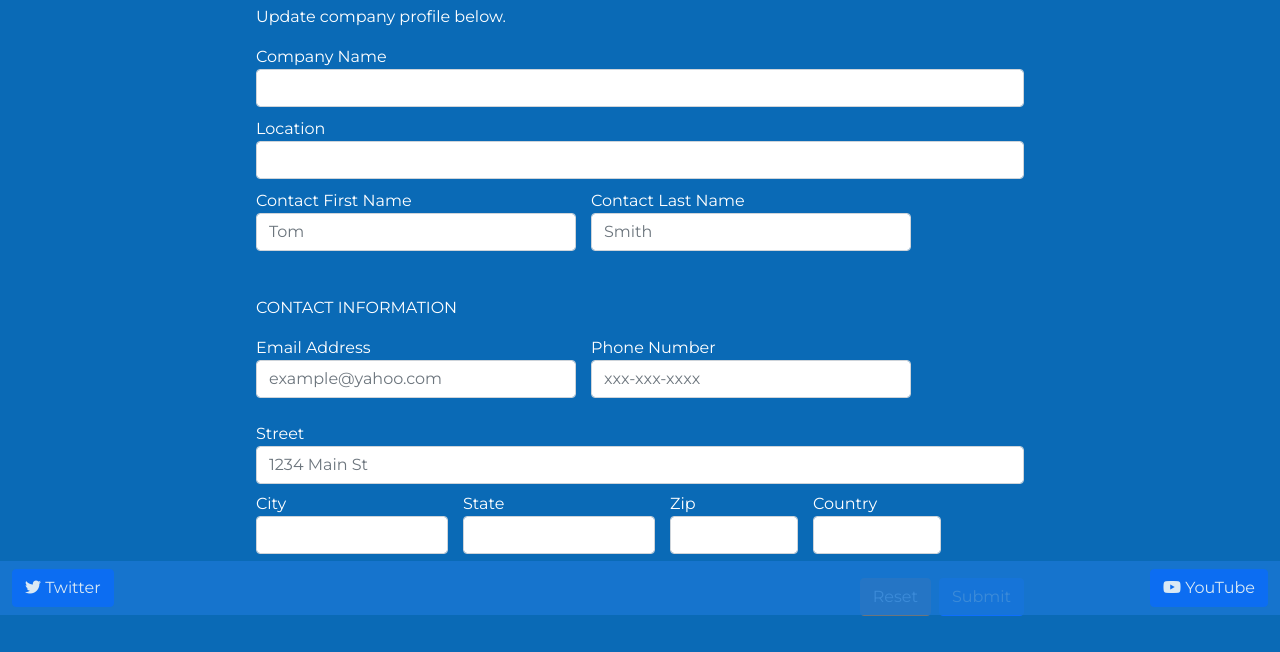
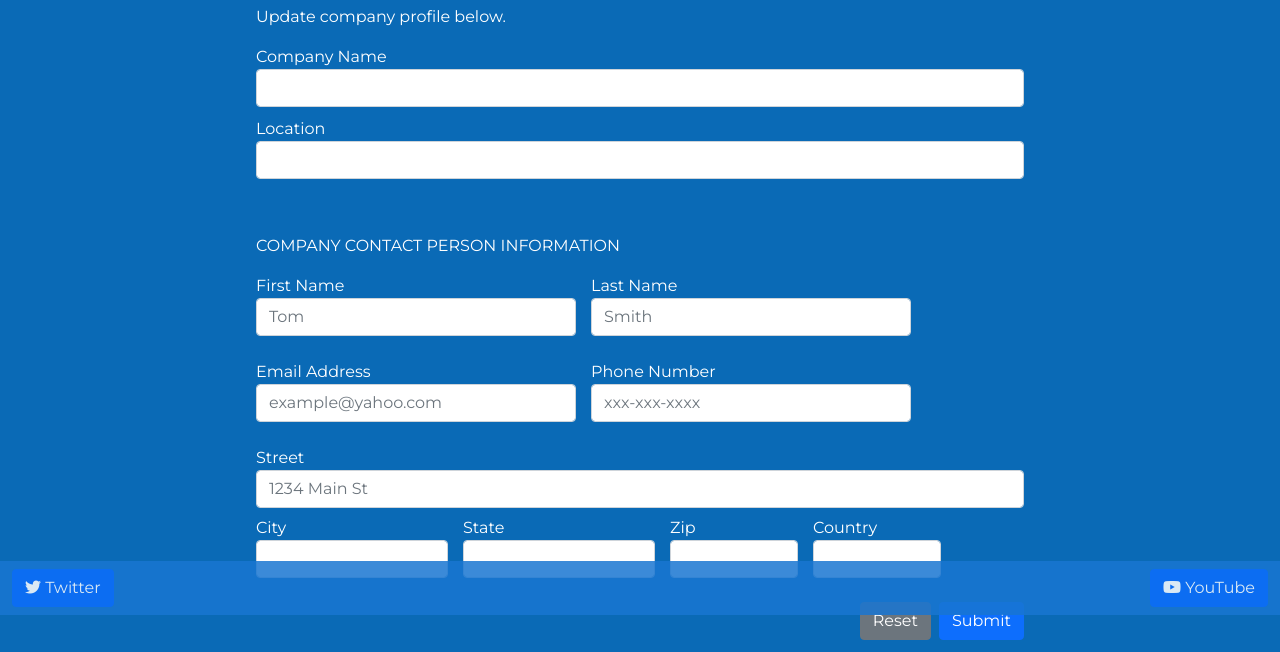
Before and after one commit to christopher-stack/christopher-stack.github.io, a PHP site: page /Resources/php/server/CompanyProfile.php in a window 1280 px wide. Shown: the part 185-837 px from the top of the page. Before the commit the page ends 801 px from the top, so only its background shows below. Run offline with PHP 8.4, Linux system fonts and the light colour scheme; the visitor is signed in with stand-in values (Sample User, id 1); some libraries are stand-ins or nearby versions.

Commit message:
[Change] Minor tweaks to Edit Company Profile page UI

```diff
--- a/Resources/php/server/CompanyProfile.php
+++ b/Resources/php/server/CompanyProfile.php
@@ -340,19 +340,19 @@
                 <input type="text" name="locationEntry" class="form-control" value="<?php echo $location; ?>">
                 <span class="help-block"><?php echo $location_err; ?></span>
             </div>
+            <span><p class="form-subheader">COMPANY CONTACT PERSON INFORMATION</p></span>
             <div class="input-group mb-4">
                 <div class="form-group mr-3 col-md-5 <?php echo (!empty($contFname_err)) ? 'has-error' : ''; ?>">
-                    <label for="contFnameEntry">Contact First Name</label>
+                    <label for="contFnameEntry">First Name</label>
                     <input type="text" class="form-control" name="contFnameEntry" required="required" data-error="This field is required." placeholder="Tom" value="<?php echo $contFname; ?>">
                     <span class="help-block"><?php echo $contFname_err; ?></span>
                 </div>
                 <div class="form-group col-md-5 <?php echo (!empty($contLname_err)) ? 'has-error' : ''; ?>">
-                    <label for="contLnameEntry">Contact Last Name</label>
+                    <label for="contLnameEntry">Last Name</label>
                     <input type="text" class="form-control" name="contLnameEntry" required="required" data-error="This field is required." placeholder="Smith" value="<?php echo $contLname; ?>">
                     <span class="help-block"><?php echo $contLname_err; ?></span>
                 </div>
             </div>
-            <span><p class="form-subheader">CONTACT INFORMATION</p></span>
             <div class="input-group mb-4">
                 <div class="form-group mr-3 col-md-5 <?php echo (!empty($contEmail_err)) ? 'has-error' : ''; ?>">
                     <label for="contEmailEntry">Email Address</label>
```
